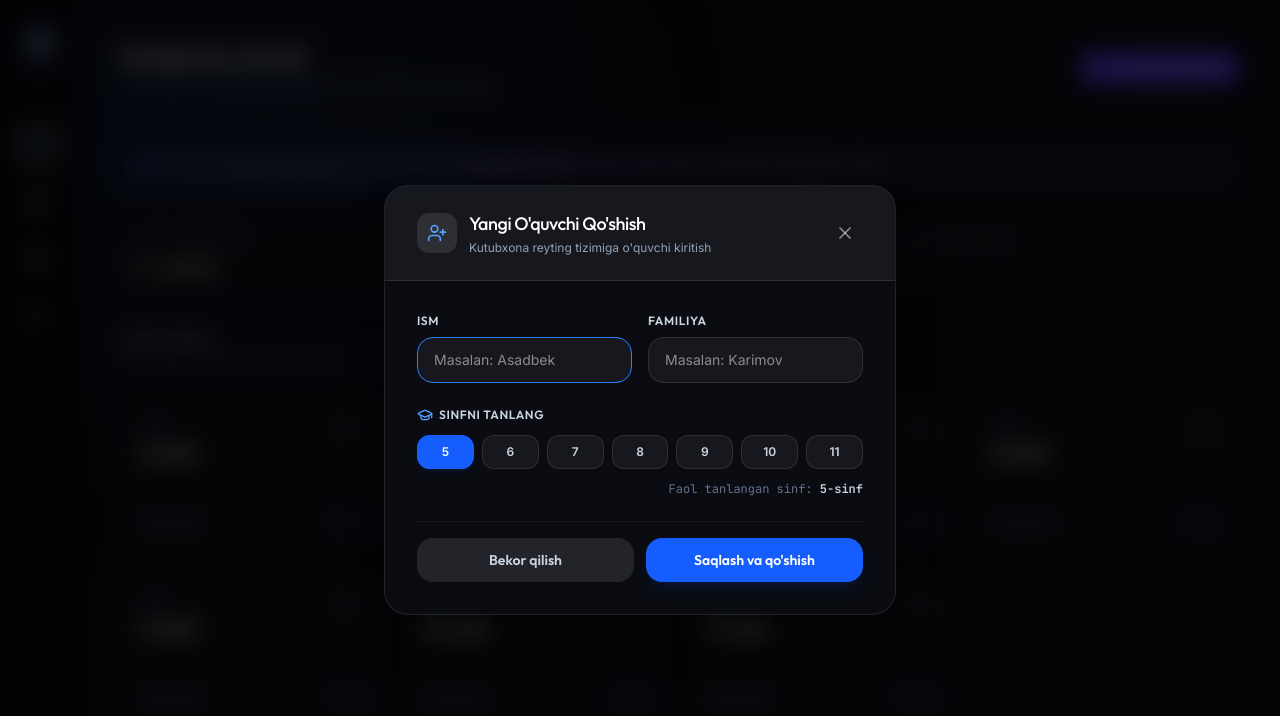
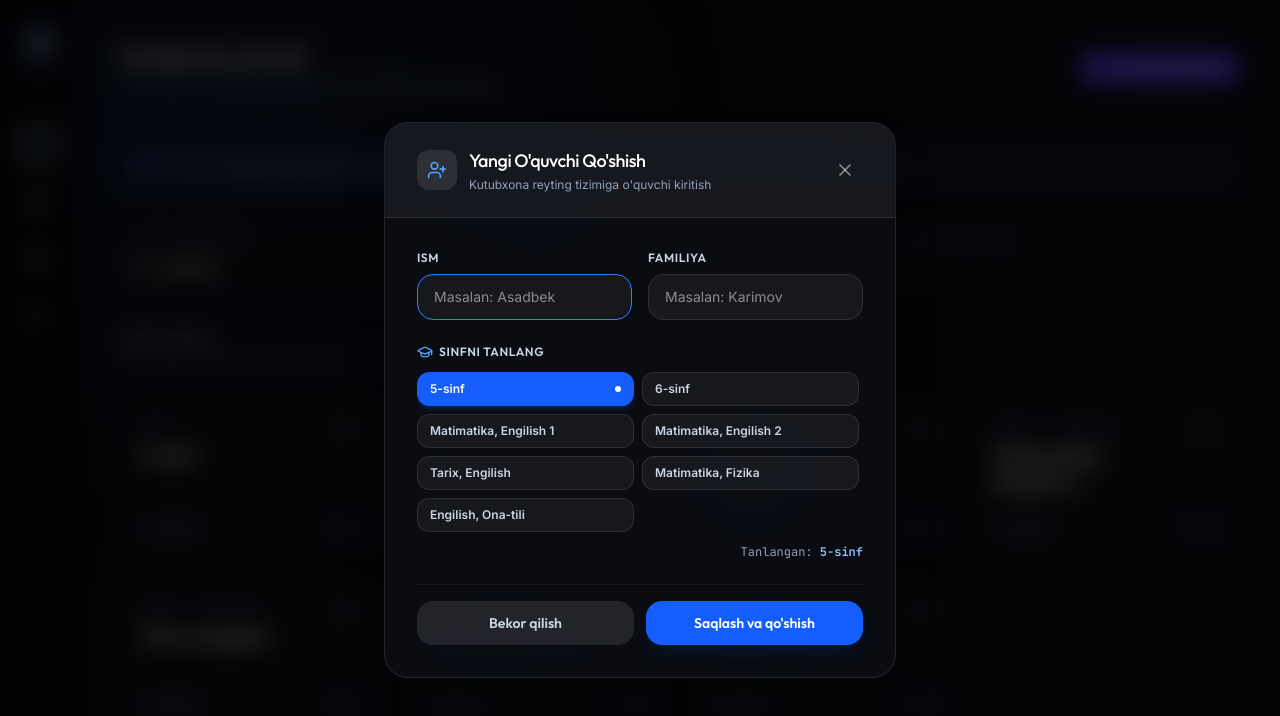
Before and after one commit to dasturlasha24-ops/Kitob, a React (Vite) app: page / in a window 1280 px wide. Both pictures are taken after a click on the button "O'quvchi qo'shish". Shown: the top 716 px of the page. Built offline with nearby package versions, Linux system fonts and the light colour scheme; no server answers; the database is empty.

Commit message:
feat: update grade classification and normalization
- Added `normalizeGrade` to handle legacy grade mappings.
- Refactored `GRADES` constants to include new category groups.
- Updated UI to improve grade selection and file download handling.

```diff
--- a/src/App.tsx
+++ b/src/App.tsx
@@ -6,7 +6,7 @@ import {
 import { motion, AnimatePresence } from "motion/react";
 
 import { Student } from "./types";
-import { GRADES, INITIAL_STUDENTS, generate100TestStudents } from "./data/mockData";
+import { GRADES, INITIAL_STUDENTS, generate100TestStudents, normalizeGrade } from "./data/mockData";
 import { db, auth, handleFirestoreError, OperationType } from "./firebase";
 import { collection, onSnapshot, query, orderBy, setDoc, doc, deleteDoc, writeBatch, getDocs } from "firebase/firestore";
 import { onAuthStateChanged, User, signOut } from "firebase/auth";
@@ -39,7 +39,12 @@ export default function App() {
     if (saved) {
       try {
         const parsed = JSON.parse(saved);
-        if (Array.isArray(parsed)) return parsed;
+        if (Array.isArray(parsed)) {
+          return parsed.map((s: Student) => ({
+            ...s,
+            grade: normalizeGrade(s.grade)
+          }));
+        }
       } catch (e) {
         console.error("Error parsing saved students from localStorage", e);
       }
@@ -115,7 +120,12 @@ export default function App() {
         if (!snapshot.empty) {
           const list: Student[] = [];
           snapshot.forEach((docSnap) => {
-            list.push({ id: docSnap.id, ...docSnap.data() } as Student);
+            const data = docSnap.data();
+            list.push({
+              id: docSnap.id,
+              ...data,
+              grade: normalizeGrade(data.grade)
+            } as Student);
           });
           setStudents(list);
           localStorage.setItem("zukko_kitobxon_students", JSON.stringify(list));
@@ -459,30 +469,33 @@ export default function App() {
                   <p className="text-xs text-slate-500 mt-0.5">O'quvchilar ro'yxati va yangi kitob kiritish uchun sinf kartasini bosing</p>
                 </div>
 
-                {/* The 5-11 Classes Grid - Minimal & Aesthetic */}
+                {/* The Classes Grid - Minimal & Aesthetic */}
                 <div className="grid grid-cols-1 sm:grid-cols-2 lg:grid-cols-3 xl:grid-cols-4 gap-4">
                   {GRADES.map((gradeName) => {
                     const stats = getGradeSummaryStats(gradeName);
+                    const isTraditionalClass = gradeName.includes("-sinf");
 
                     return (
                       <div
                         key={gradeName}
                         onClick={() => setSelectedGrade(gradeName)}
-                        className="bg-[#0e1118] hover:bg-[#121620] border border-white/[0.07] hover:border-indigo-500/40 rounded-2xl p-5 transition-all cursor-pointer group flex flex-col justify-between h-40"
+                        className="bg-[#0e1118] hover:bg-[#121620] border border-white/[0.07] hover:border-indigo-500/40 rounded-2xl p-5 transition-all cursor-pointer group flex flex-col justify-between min-h-[160px] h-full"
                       >
-                        <div className="flex items-start justify-between">
-                          <div>
-                            <span className="text-xs font-mono text-slate-500 uppercase tracking-wider">Sinf</span>
-                            <h4 className="text-xl font-display font-bold text-white mt-0.5 group-hover:text-indigo-300 transition-colors">
+                        <div className="flex items-start justify-between gap-3">
+                          <div className="min-w-0 flex-1">
+                            <span className="text-[11px] font-mono text-slate-500 uppercase tracking-wider">
+                              {isTraditionalClass ? "Sinf" : "Guruh / Yo'nalish"}
+                            </span>
+                            <h4 className="text-lg sm:text-xl font-display font-bold text-white mt-1 group-hover:text-indigo-300 transition-colors leading-snug break-words">
                               {gradeName}
                             </h4>
                           </div>
-                          <div className="w-8 h-8 rounded-xl bg-white/[0.04] group-hover:bg-indigo-500/20 text-slate-400 group-hover:text-indigo-300 flex items-center justify-center transition-colors">
+                          <div className="w-8 h-8 rounded-xl bg-white/[0.04] group-hover:bg-indigo-500/20 text-slate-400 group-hover:text-indigo-300 flex items-center justify-center transition-colors shrink-0">
                             <ArrowUpRight className="w-4 h-4" />
                           </div>
                         </div>
 
-                        <div className="pt-3 border-t border-white/[0.05] flex items-center justify-between text-xs">
+                        <div className="pt-3 border-t border-white/[0.05] flex items-center justify-between text-xs mt-3">
                           <span className="text-slate-400 font-medium">
                             {stats.count} o'quvchi
                           </span>
--- a/src/components/AddStudentModal.tsx
+++ b/src/components/AddStudentModal.tsx
@@ -155,7 +155,7 @@ export default function AddStudentModal({ isOpen, onClose, onSuccess, defaultGra
               Sinfni tanlang
             </label>
 
-            <div className="grid grid-cols-4 sm:grid-cols-7 gap-2">
+            <div className="grid grid-cols-1 sm:grid-cols-2 gap-2 max-h-48 overflow-y-auto pr-1">
               {GRADES.map((g) => {
                 const isSelected = grade === g;
                 return (
@@ -163,20 +163,21 @@ export default function AddStudentModal({ isOpen, onClose, onSuccess, defaultGra
                     key={g}
                     type="button"
                     onClick={() => setGrade(g)}
-                    className={`py-2 px-1 text-xs font-semibold rounded-xl text-center border transition-all ${
+                    className={`py-2 px-3 text-xs font-semibold rounded-xl text-left border transition-all flex items-center justify-between ${
                       isSelected
-                        ? "bg-blue-600 border-blue-600 text-white shadow-md shadow-blue-600/10"
+                        ? "bg-blue-600 border-blue-600 text-white shadow-md shadow-blue-600/20"
                         : "bg-white/5 hover:bg-white/10 border-white/10 text-slate-300 hover:text-white"
                     }`}
                   >
-                    {g.replace("-sinf", "")}
+                    <span className="truncate">{g}</span>
+                    {isSelected && <span className="w-1.5 h-1.5 rounded-full bg-white ml-1 shrink-0" />}
                   </button>
                 );
               })}
             </div>
 
-            <p className="text-xs text-slate-500 font-mono mt-1 text-right">
-              Faol tanlangan sinf: <span className="font-semibold text-slate-300">{grade}</span>
+            <p className="text-xs text-slate-400 font-mono mt-1 text-right">
+              Tanlangan: <span className="font-semibold text-blue-300">{grade}</span>
             </p>
           </div>
 
--- a/src/components/ClassDetailView.tsx
+++ b/src/components/ClassDetailView.tsx
@@ -98,7 +98,7 @@ export default function ClassDetailView({
         <tr ${isOdd && i > 2 ? "style='background-color: #f8fafc;'" : ""}>
           <td align="center" ${rankStyle}>${i + 1}${medal}</td>
           <td style="font-weight: 500; font-size: 13px; color: #0f172a;">${st.firstName} ${st.lastName}</td>
-          <td align="center" style="font-weight: 550;">${st.grade.endsWith("-sinf") ? st.grade : `${st.grade}-sinf`}</td>
+          <td align="center" style="font-weight: 550;">${st.grade}</td>
           <td align="center" style="font-weight: bold; color: #0284c7;">${st.readingLogs.length} ta kitob</td>
           <td align="center" style="font-weight: bold; color: #10b981; font-size: 13px;">${st.totalPoints} bet</td>
           <td align="center">${new Date(st.createdAt).toLocaleDateString("uz-UZ")}</td>
@@ -181,9 +181,10 @@ export default function ClassDetailView({
 
     const blob = new Blob([excelTemplate], { type: "application/vnd.ms-excel;charset=utf-8;" });
     const url = URL.createObjectURL(blob);
+    const safeFileName = grade.replace(/[^a-zA-Z0-9]/g, "_");
     const link = document.createElement("a");
     link.href = url;
-    link.setAttribute("download", `Zukko_Kitobxon_${grade}_sinf_Ro'yxati.xls`);
+    link.setAttribute("download", `Zukko_Kitobxon_${safeFileName}_Ro'yxati.xls`);
     document.body.appendChild(link);
     link.click();
     document.body.removeChild(link);
--- a/src/components/LeadershipSection.tsx
+++ b/src/components/LeadershipSection.tsx
@@ -24,7 +24,10 @@ export interface ZoneStyle {
 
 function formatGrade(grade: string): string {
   if (!grade) return "";
-  return grade.endsWith("-sinf") ? grade : `${grade}-sinf`;
+  if (grade.includes("-sinf") || isNaN(Number(grade))) {
+    return grade;
+  }
+  return `${grade}-sinf`;
 }
 
 export function getStudentZone(rank: number, total: number, points: number): ZoneStyle {
@@ -272,7 +275,7 @@ export default function LeadershipSection({ students }: LeadershipSectionProps)
             onChange={(e) => setSelectedGradeFilter(e.target.value)}
             className="px-3 py-1.5 bg-slate-50 hover:bg-slate-100 border border-slate-200 rounded-xl text-xs font-semibold text-slate-700 outline-none cursor-pointer transition-all"
           >
-            <option value="all">Barcha sinflar</option>
+            <option value="all">Barcha sinf va guruhlar</option>
             {GRADES.map((g) => (
               <option key={g} value={g}>{formatGrade(g)}</option>
             ))}
--- a/src/data/mockData.ts
+++ b/src/data/mockData.ts
@@ -3,12 +3,25 @@ import { Student } from "../types";
 export const GRADES = [
   "5-sinf",
   "6-sinf",
-  "7-sinf",
-  "8-sinf",
-  "9-sinf",
-  "10-sinf",
-  "11-sinf"
+  "Matimatika, Engilish 1",
+  "Matimatika, Engilish 2",
+  "Tarix, Engilish",
+  "Matimatika, Fizika",
+  "Engilish, Ona-tili"
 ];
+
+export const GRADE_LEGACY_MAP: Record<string, string> = {
+  "7-sinf": "Matimatika, Engilish 1",
+  "8-sinf": "Matimatika, Engilish 2",
+  "9-sinf": "Tarix, Engilish",
+  "10-sinf": "Matimatika, Fizika",
+  "11-sinf": "Engilish, Ona-tili"
+};
+
+export function normalizeGrade(grade: string): string {
+  if (!grade) return GRADES[0];
+  return GRADE_LEGACY_MAP[grade] || grade;
+}
 
 export const MOCK_BOOKS = [
   { title: "Sariq devni minib", pages: 240 },
```
